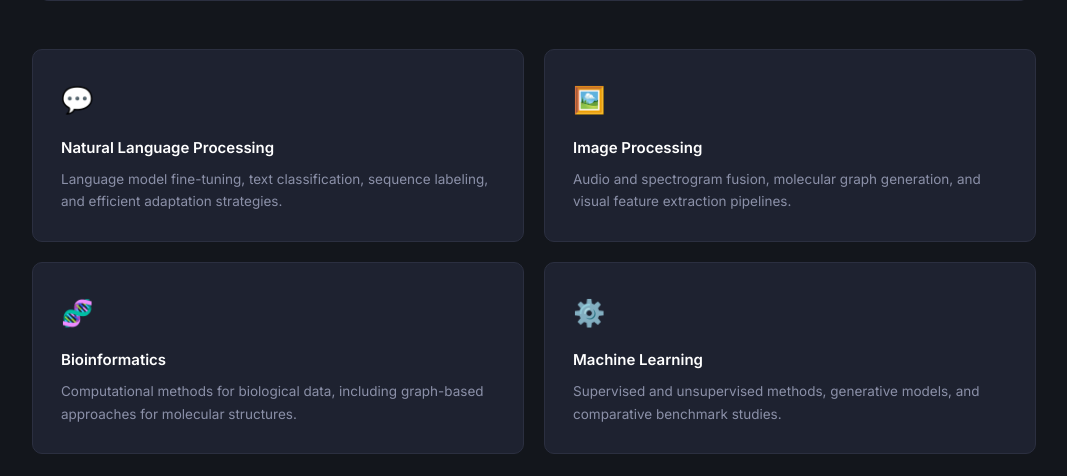
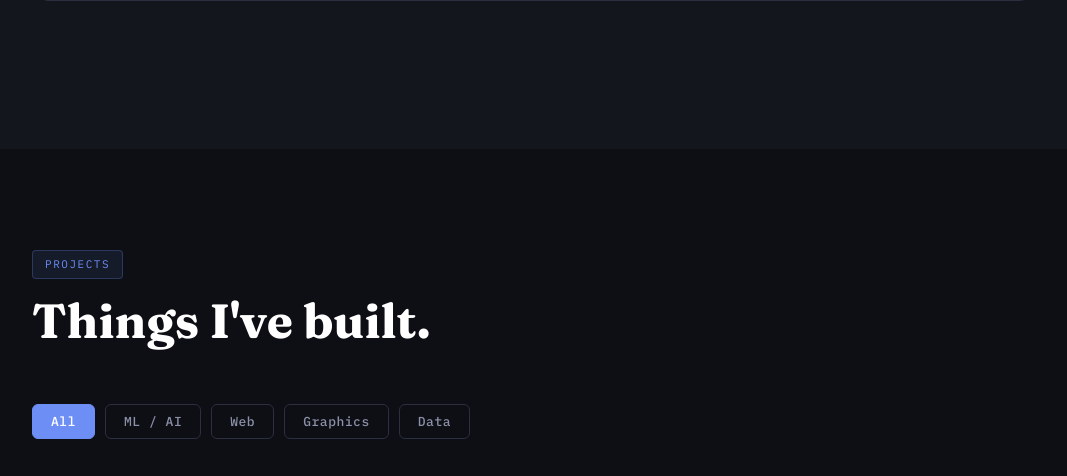
Before and after one commit to biswas1377/Portfolio, a plain HTML site: page index.html in a window 1280 px wide. Shown: the part 2263-2739 px from the top of the page, without its empty margins (106-1173 px from the left). Drawn offline with Linux system fonts and the light colour scheme.

Commit message:
Add files via upload

```diff
--- a/index.html
+++ b/index.html
@@ -153,28 +153,6 @@
         </div>
       </div>
 
-      <div class="interests-grid">
-        <div class="interest-box">
-          <span class="interest-icon">💬</span>
-          <h4>Natural Language Processing</h4>
-          <p>Language model fine-tuning, text classification, sequence labeling, and efficient adaptation strategies.</p>
-        </div>
-        <div class="interest-box">
-          <span class="interest-icon">🖼️</span>
-          <h4>Image Processing</h4>
-          <p>Audio and spectrogram fusion, molecular graph generation, and visual feature extraction pipelines.</p>
-        </div>
-        <div class="interest-box">
-          <span class="interest-icon">🧬</span>
-          <h4>Bioinformatics</h4>
-          <p>Computational methods for biological data, including graph-based approaches for molecular structures.</p>
-        </div>
-        <div class="interest-box">
-          <span class="interest-icon">⚙️</span>
-          <h4>Machine Learning</h4>
-          <p>Supervised and unsupervised methods, generative models, and comparative benchmark studies.</p>
-        </div>
-      </div>
     </div>
   </section>
 
```
